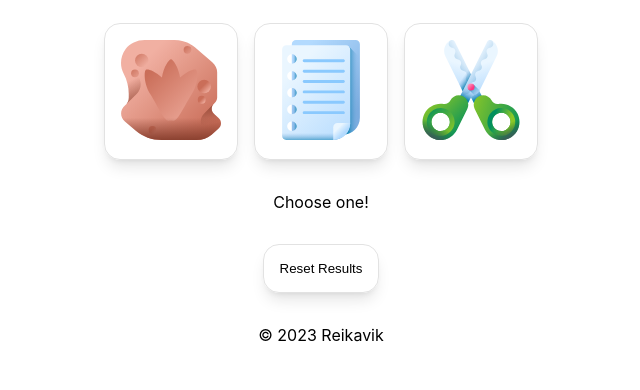
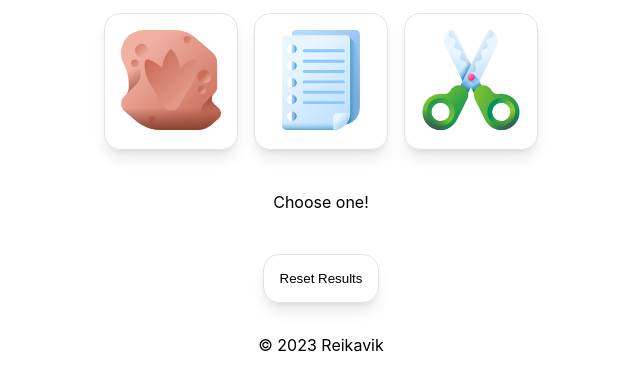
Before and after one commit to disfordave/rpsweb, a plain HTML site: page index.html in a window 1280 px wide. Shown: the part 288-678 px from the top of the page, without its empty margins (319-959 px from the left). Drawn offline with Linux system fonts and the light colour scheme; a web font is replaced by a local one.

Commit message:
Add fixed height to result p to make it consistant

```diff
--- a/styles.css
+++ b/styles.css
@@ -82,7 +82,12 @@
 
 #result {
     text-align: center;
+    height: 4.5rem;
+    display: flex;
+    justify-content: center;
+    align-items: center;
 }
+
 
 
 img {
```
